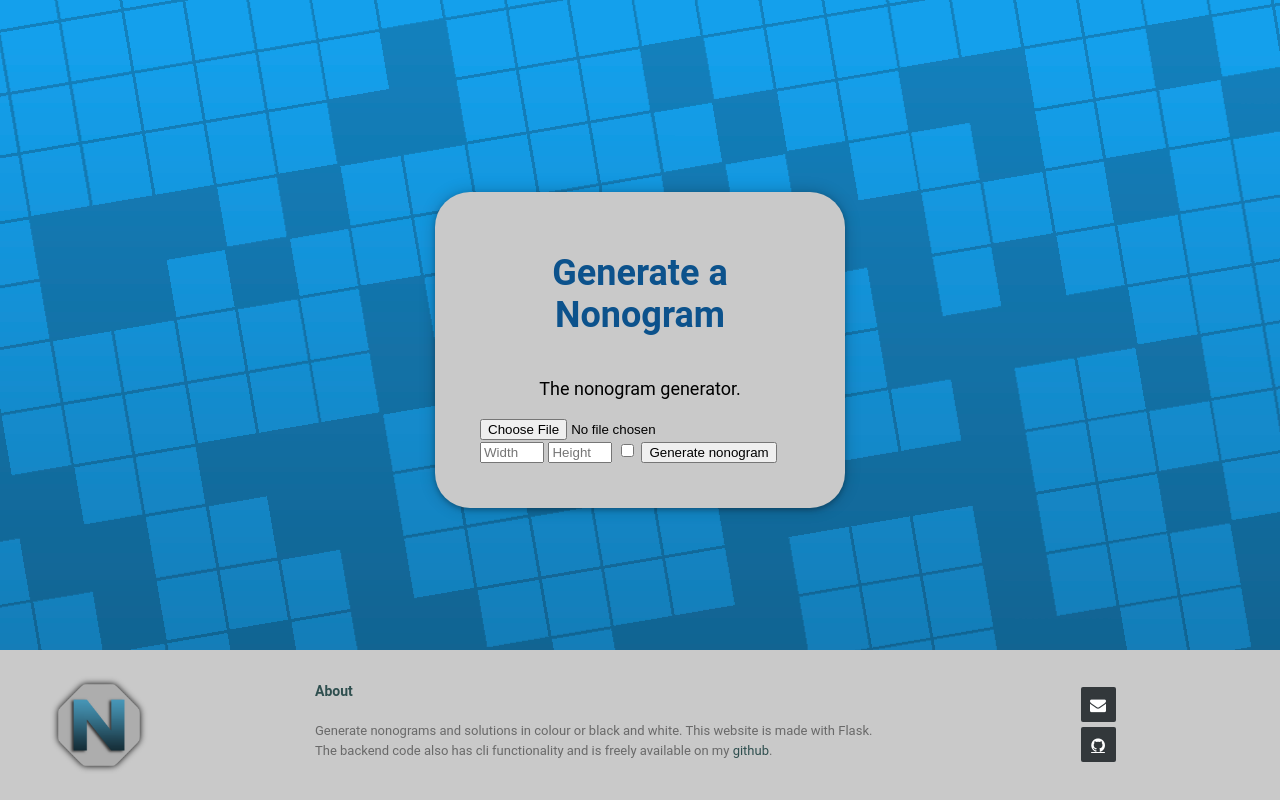
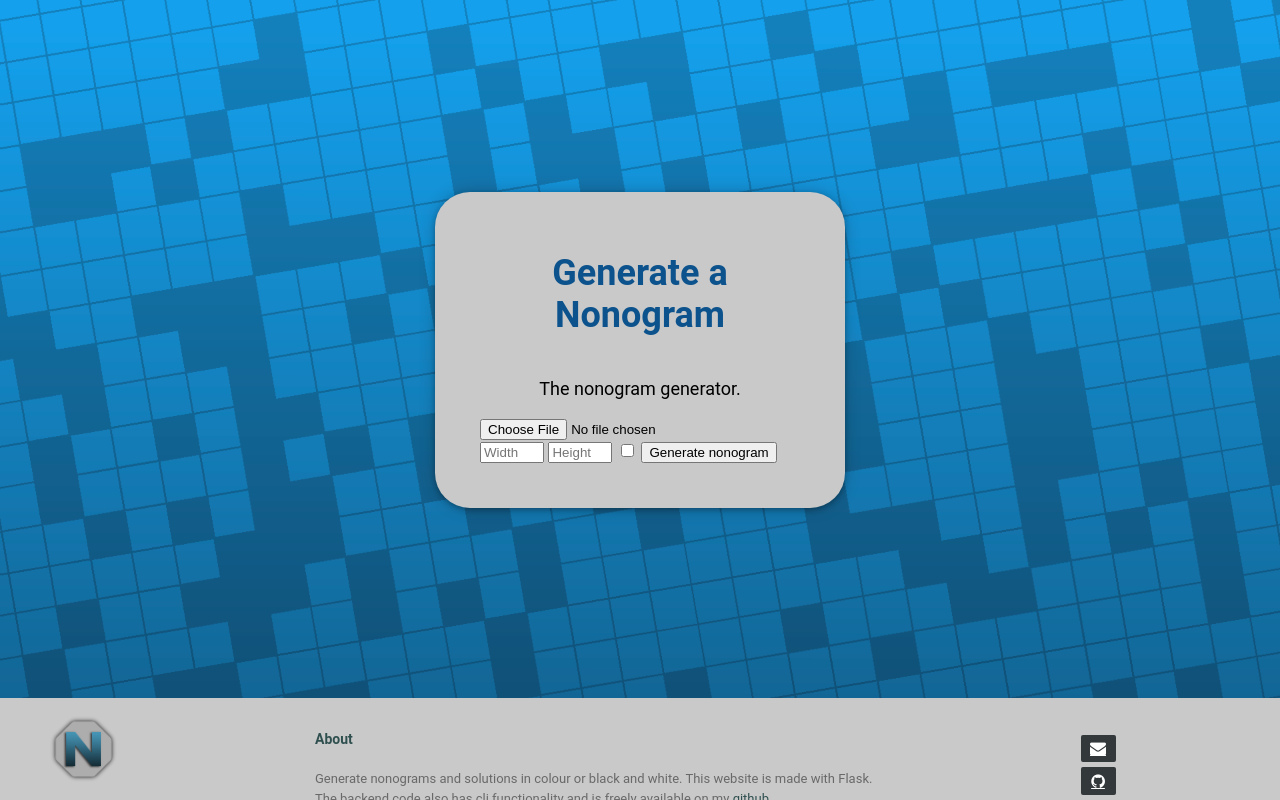
Before and after one commit to mandjevant/nonogen, a Flask app: page / in a window 1280 px wide. Run offline with Flask 2, Linux system fonts and the light colour scheme; parts of the project's set-up code (start-up, migrations or seed data) failed here and were passed over; some libraries are stand-ins or nearby versions.

Commit message:
Base styling

```diff
--- a/app/static/css/base.css
+++ b/app/static/css/base.css
@@ -1,7 +1,8 @@
 body {
     font-family: 'Roboto', sans-serif;
     margin: 0;
-    background-image: url("../images/background.png");
+    background: url("../images/background.png") repeat-y center top;
+    background-size: cover;
     display: flex;
     justify-content: center;
 }
@@ -48,7 +49,7 @@ body {
     background-color: #c9c9c9;
 
     bottom: 0;
-    height: 150px;
+    height: 8vw;
     width: 100%;
 
     text-align: left;
@@ -96,16 +97,22 @@ body {
 }
 
 .footer-icons {
+    display: flex;
+    flex-direction: column;
+    flex-wrap: nowrap;
     margin-top: 37px;
     margin-right: 100px;
     z-index: 1;
     max-width: 15%;
     margin-left: 10%;
+    align-items: center;
 }
 
 .footer-icons a {
     display: flex;
     flex-direction: column;
+    flex-shrink: initial;
+
     width: 35px;
     height: 35px;
     cursor: pointer;
@@ -120,11 +127,13 @@ body {
     margin-bottom: 5px;
 }
 
+
 @media screen and (max-width: 820px) {
     #hide-footer-about {
         display: none;
     }
     .footer-icons {
         margin-right: 50px;
+        margin-bottom: 5px;
     }
 }
```
